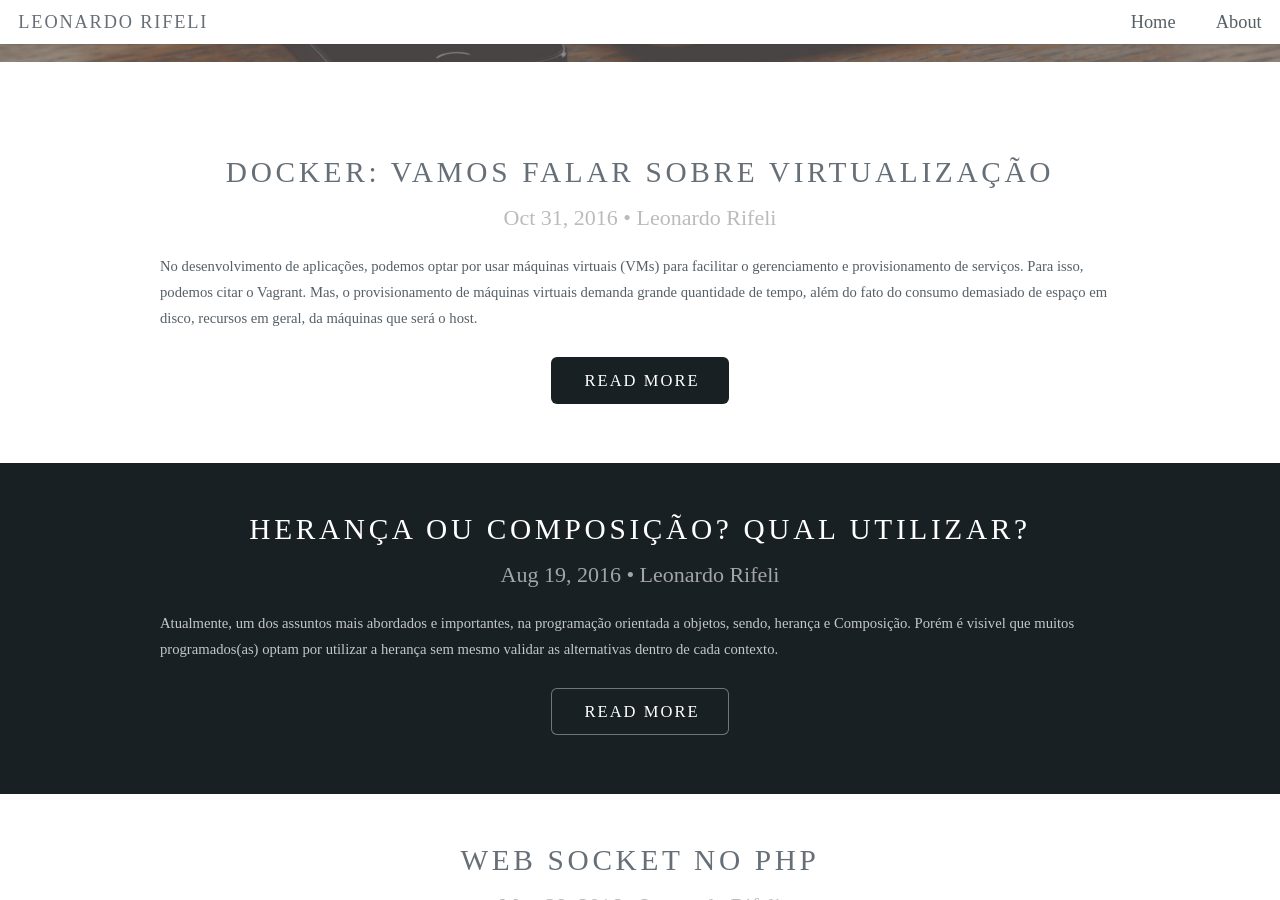
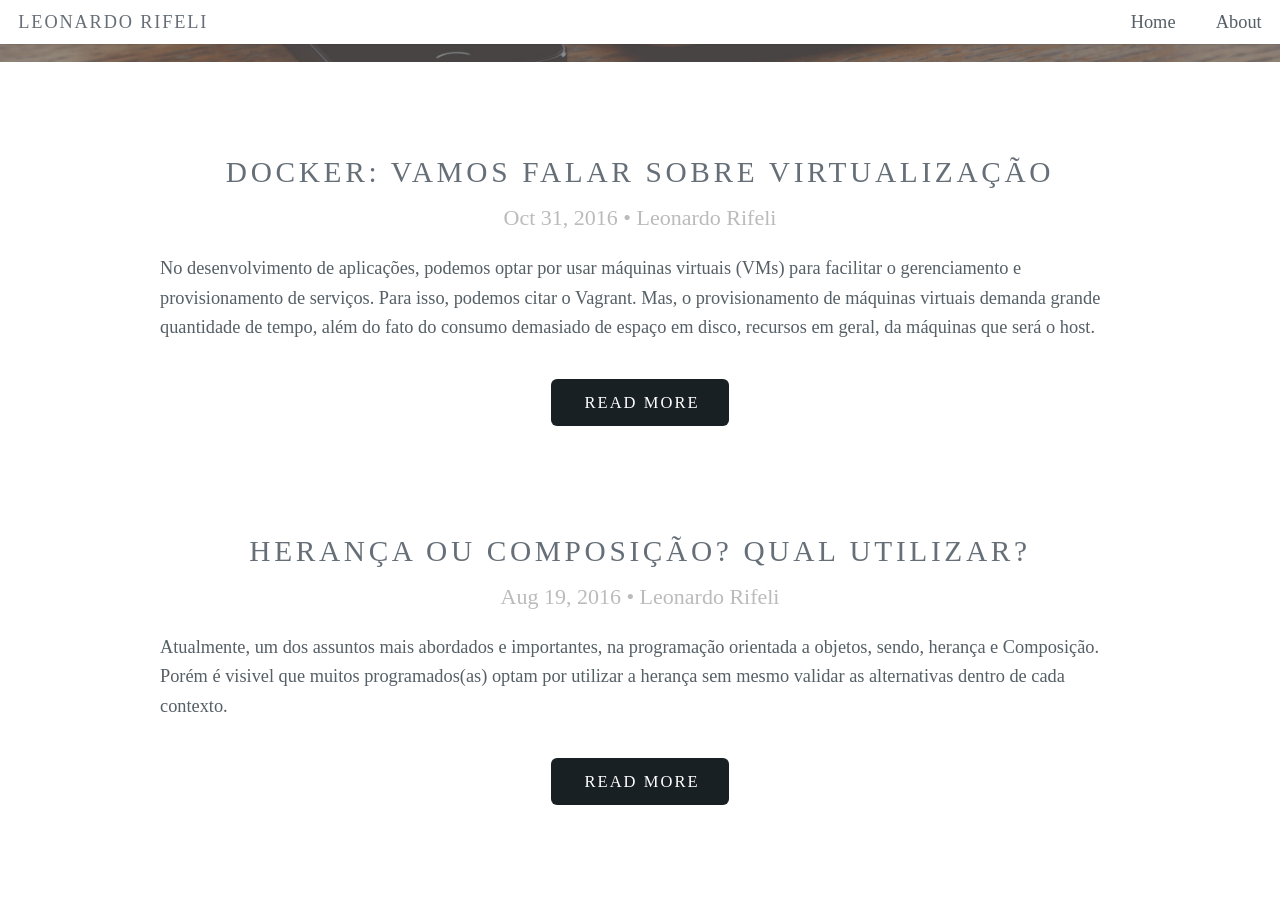
Before and after one commit to leonardorifeli/leonardorifeli-website, a Jekyll site: the page built from index.html, in a window 1280 px wide and 900 px high, scrolled down 568 px. Built offline with Jekyll 4.4.1, drawn with Linux system fonts in a browser that asks for light colours.

Commit message:
Changed style in index

```diff
--- a/index.html
+++ b/index.html
@@ -4,24 +4,25 @@
 
 <section id="main" class="wrapper style1">
     {% for post in site.posts %}
-        <div class="wrapper {% cycle 'style1', 'style2' %}">
+        <div class="wrapper {% cycle 'style1', 'style3' %}">
             <header class="major">
                 <h2><a href="{{ site.baseurl }}{{ post.url }}">{{ post.title }}</a></h2>
                 <p class="post-meta" style="margin-bottom: 20px;padding-bottom: 0;">{{ post.date | date: "%b %-d, %Y" }}{% if post.author %} • {{ post.author }}{% endif %}</p>
             </header>
 
             <section class="container">
-                {% if post.isResume == 1 %}
-                {{ post.resume }}
-                {% else %}
-                {{ post.excerpt }}
-                {% endif %}
-                <br/><br/>
+                <p>
+                    {% if post.isResume == 1 %}
+                        {{ post.resume }}
+                    {% else %}
+                        {{ post.excerpt }}
+                    {% endif %}
+                </p>
             </section>
 
             <section class="special">
                 <ul class="actions">
-                    <li><a href="{{ site.baseurl }}{{ post.url }}" class="button {% cycle '', 'alt'%}">Read More</a></li>
+                    <li><a href="{{ site.baseurl }}{{ post.url }}" class="button {% cycle '', ''%}">Read More</a></li>
                 </ul>
             </section>
 
```
